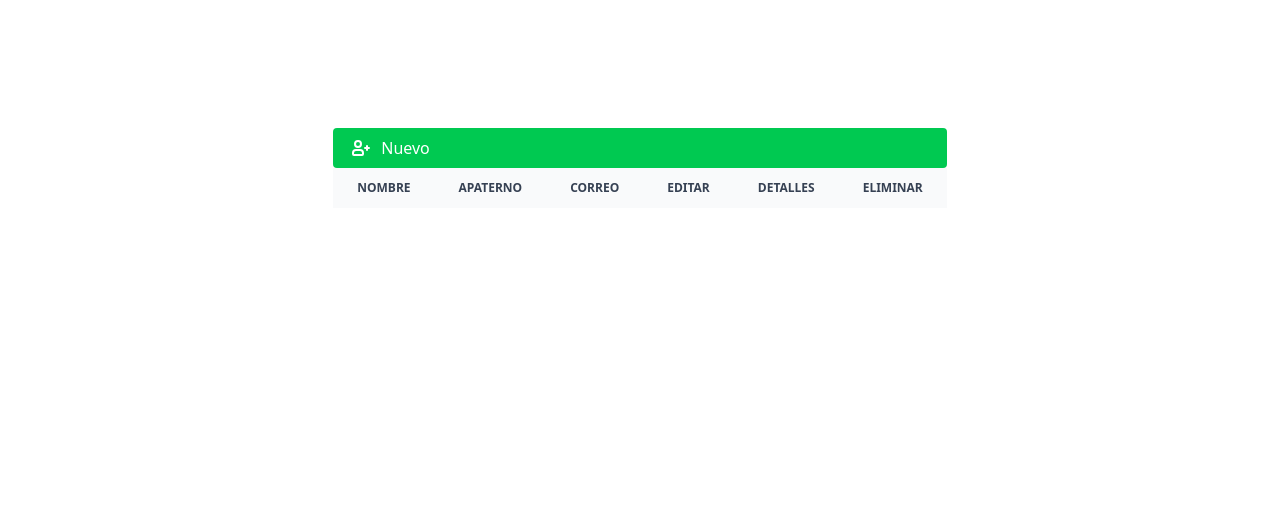
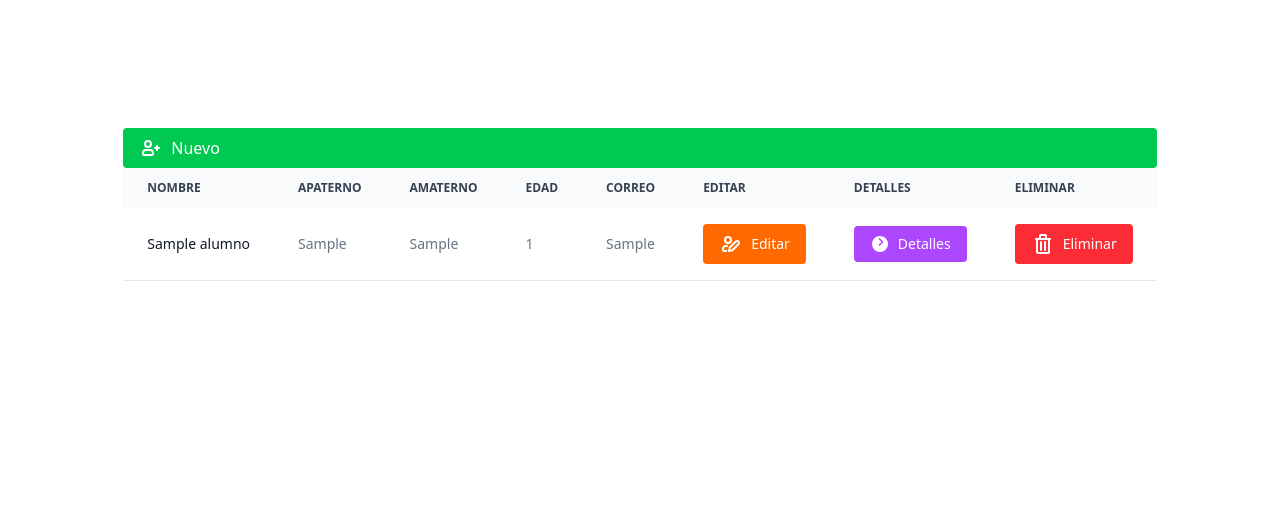
Before and after one commit to ICO-801-9-67781/flaskBDICO801, a Flask app: page / in a window 1280 px wide. Shown: the part 72-593 px from the top of the page. Run offline with Flask 3, Linux system fonts and the light colour scheme; tables that the repository leaves empty hold one stand-in row (values such as "Sample post"); lists and menus that the app fills with data are empty; some libraries are stand-ins or nearby versions.

Commit message:
Actualización de proyecto - Consulta Alumnos

```diff
--- a/app.py
+++ b/app.py
@@ -1,17 +1,22 @@
-import flask
-from forms import UserForm
+from flask import Flask, render_template, request, redirect, url_for
+from flask import flash
 from flask_wtf.csrf import CSRFProtect
-from models import db,alumnos
 from config import DevelopmentConfig
+import forms
 
-app=flask.Flask("__main__")
+from models import db, Alumnos
+
+app=Flask("__main__")
 app.config.from_object(DevelopmentConfig)
 db.init_app(app)
 csrf=CSRFProtect(app)
 
-@app.route("/")
-def main():
-    return flask.render_template("index.html")
+@app.route("/", methods=["GET", "POST"])
+@app.route("/index")
+def index():
+    create_alumno = forms.UserForm(request.form)
+    alumno = Alumnos.query.all()
+    return render_template("index.html", form=create_alumno, alumno=alumno)
 
 @app.route("/usuarios",methods=["GET","POST"])
 def usuario():
@@ -23,7 +28,7 @@
     email=''
     usuarios_clas=UserForm(flask.request.form)
     if flask.request.method=='POST':
-        mat=usuarios_clas.matricula.data
+        mat=usuarios_clas.id.data
         nom=usuarios_clas.nombre.data
         apa=usuarios_clas.apaterno.data
         ama=usuarios_clas.amaterno.data
--- a/forms.py
+++ b/forms.py
@@ -4,8 +4,8 @@
 
 class UserForm(Form):
     nombre=StringField("Nombre")
-    apaterno=StringField("Apellido Paterno")
-    amaterno=StringField("Apellido Materno")
+    apaterno=StringField("APaterno")
+    amaterno=StringField("AMaterno")
     edad=IntegerField("Edad")
-    correo=EmailField("Email")
+    correo=EmailField("Correo")
     matricula=IntegerField("Matricula")
--- a/templates/index.html
+++ b/templates/index.html
@@ -37,6 +37,12 @@
           <div class="flex items-center">Apaterno</div>
         </th>
         <th scope="col" class="px-6 py-3">
+          <div class="flex items-center">Amaterno</div>
+        </th>
+        <th scope="col" class="px-6 py-3">
+          <div class="flex items-center">Edad</div>
+        </th>
+        <th scope="col" class="px-6 py-3">
           <div class="flex items-center">Correo</div>
         </th>
         <th scope="col" class="px-6 py-3">
@@ -62,7 +68,9 @@
           {{ alum.nombre }}
         </th>
         <td class="px-6 py-4">{{ alum.apaterno }}</td>
-        <td class="px-6 py-4">{{ alum.email }}</td>
+        <td class="px-6 py-4">{{ alum.amaterno }}</td>
+        <td class="px-6 py-4">{{ alum.edad }}</td>
+        <td class="px-6 py-4">{{ alum.correo }}</td>
         <td class="px-6 py-4 text-right">
           <a
             href="modificar?id={{ alum.id }}"
```
Also changed, not shown: models.py (+17 -16 lines).
